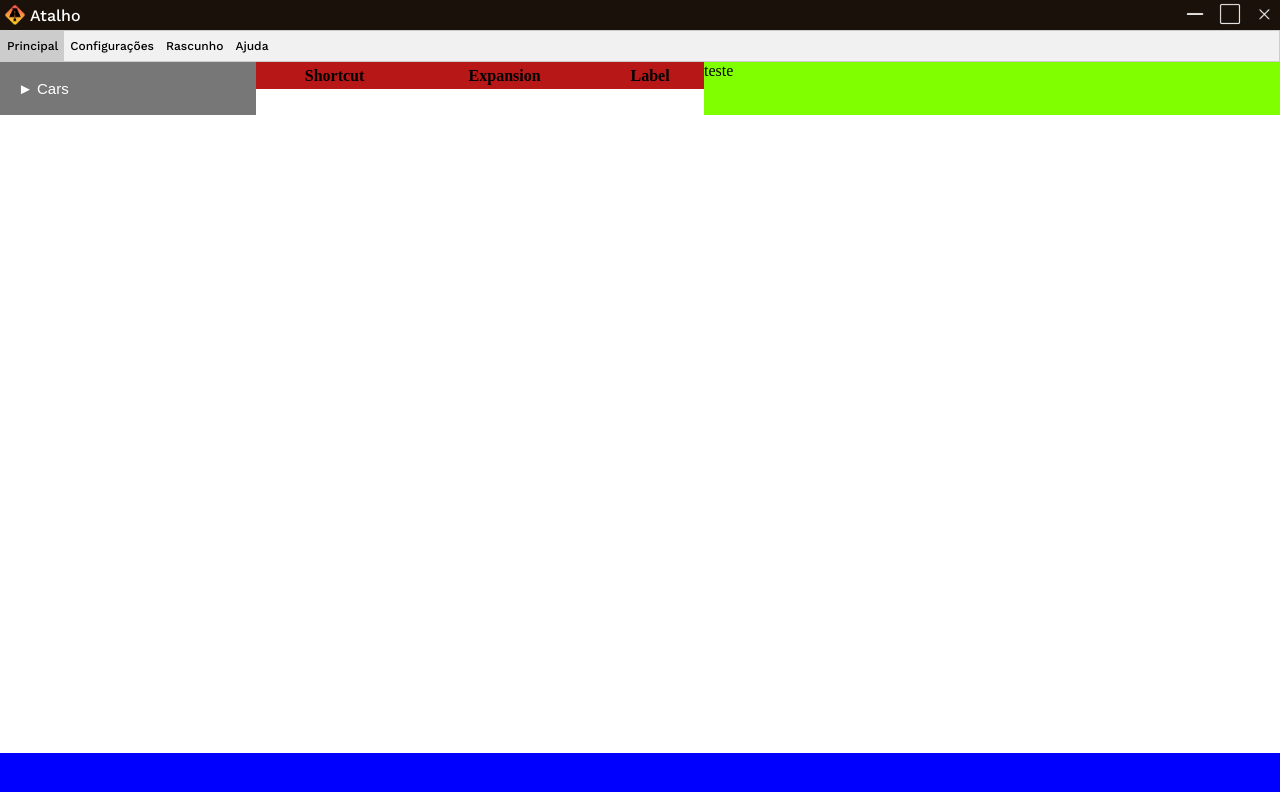
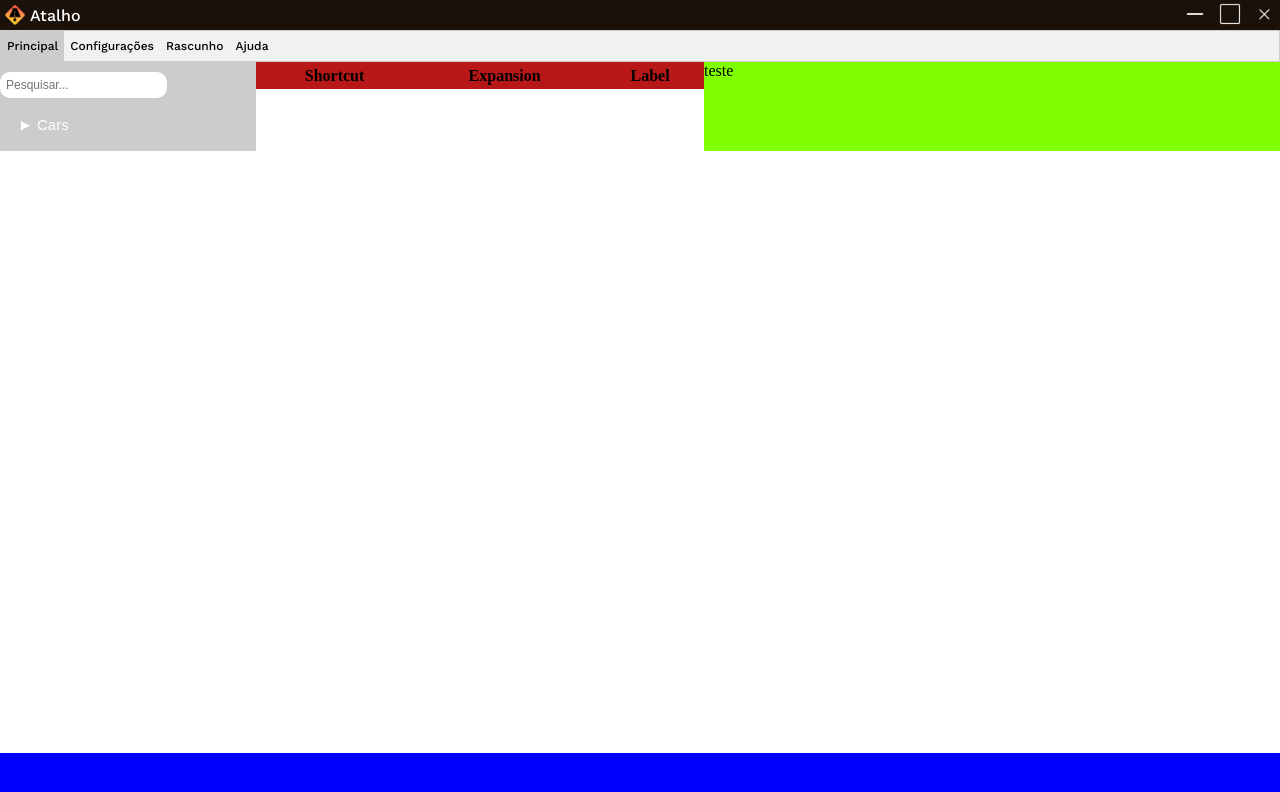
Before and after one commit to Wehaveall/Atalho5, a website: page index.html in a window 1280 px wide. Both pictures are taken after a click on the button "Principal". Drawn offline with nearby package versions, Linux system fonts and the light colour scheme.

Commit message:
Left panel advancing

```diff
--- a/index.html
+++ b/index.html
@@ -87,6 +87,10 @@
 
 
           <div id="leftPanel">
+
+
+            <input type="text" placeholder="Pesquisar...">
+
 
             <button class="collapsible"><span class="arrow"> ► </span> Cars</button>
 
--- a/src/styles/leftPanel.css
+++ b/src/styles/leftPanel.css
@@ -1,11 +1,13 @@
 #leftPanel {
+    background-color: #ccc;
     width: 20%;
+    margin-top: 5px #ccc;
     /* adjust as needed */
 
 }
 
 .collapsible {
-    background-color: #777;
+    background-color: #ccc;
     color: white;
     cursor: pointer;
     padding: 18px;
@@ -34,3 +36,18 @@
 .arrow-down {
     margin-right: 5px;
 }
+
+
+input[type=text] {
+    background-color: white;
+    padding: 6px;
+    margin-top: 10px;
+    border: 2px salmon;
+    border-radius: 10px;
+    font-size: 12px;
+}
+
+input[type="text"]:focus {
+    border: 2px solid rgb(232, 159, 15);
+    outline: none;
+}
```
